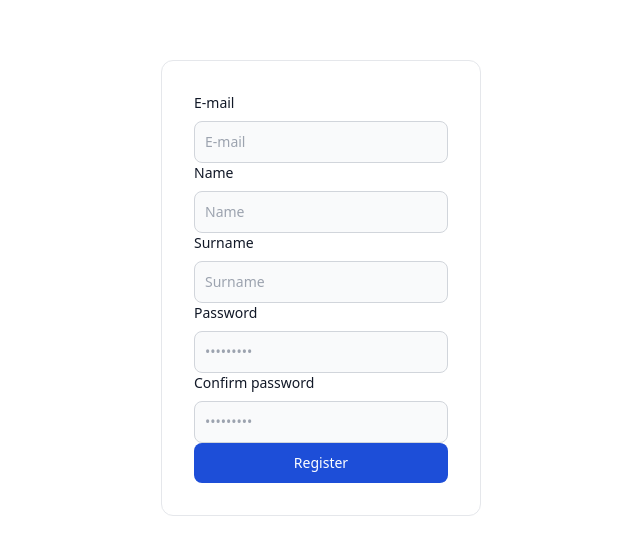
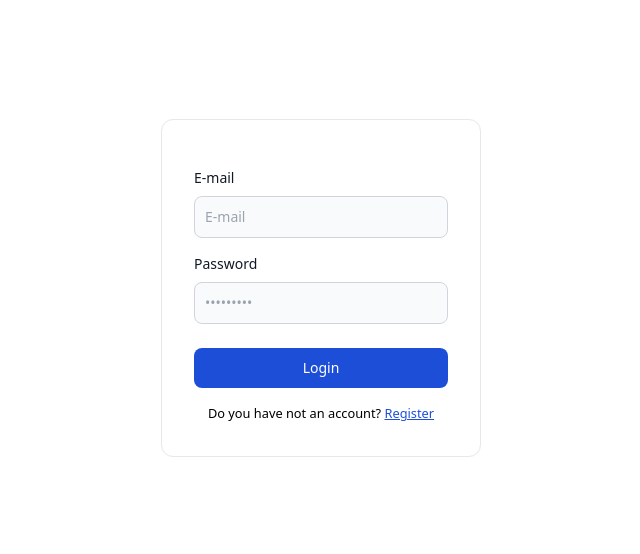
Before and after one commit to egmncyln/wordy_web, a Next.js app: page / in a window 1280 px wide. Shown: the part 112-666 px from the top of the page, without its empty margins (319-959 px from the left). Built offline with nearby package versions, Linux system fonts and the light colour scheme.

Commit message:
completed basic login/register form

```diff
--- /dev/null
+++ b/components/anchor/Anchor.module.css
@@ -0,0 +1,3 @@
+.anchor {
+  @apply font-normal underline text-blue-700 hover:text-blue-800;
+}
--- /dev/null
+++ b/components/anchor/Anchor.tsx
@@ -0,0 +1,24 @@
+import React from 'react';
+
+import styles from './Anchor.module.css';
+import cn from 'classnames';
+
+function Anchor(props) {
+  const clickHandler = e => {
+    e.preventDefault();
+    props.onClick(e);
+  };
+
+  return (
+    <a
+      {...props}
+      href='anchor'
+      className={cn(styles.anchor, props.className)}
+      onClick={clickHandler}
+    >
+      {props.children}
+    </a>
+  );
+}
+
+export default Anchor;
--- a/components/button/Button.tsx
+++ b/components/button/Button.tsx
@@ -4,12 +4,8 @@ import styles from './Button.module.css';
 import cn from 'classnames';
 
 function Button(props) {
-  const type: 'button' | 'submit' | 'reset' = props.type;
-  const color: string = props.color;
-  const className: string = props.className;
-
   return (
-    <button type={type} className={cn(styles[color], className)}>
+    <button {...props} className={cn(styles[props.color], props.className)}>
       {props.children}
     </button>
   );
--- a/components/form/Form.tsx
+++ b/components/form/Form.tsx
@@ -4,15 +4,13 @@ import styles from './Form.module.css';
 import cn from 'classnames';
 
 function Form(props) {
-  const className: string = props.className;
-
   const submitHandler = e => {
     e.preventDefault();
     props.onSubmit(e);
   };
 
   return (
-    <form className={cn(styles.form, className)} onSubmit={submitHandler}>
+    <form {...props} className={cn(styles.form, props.className)} onSubmit={submitHandler}>
       {props.children}
     </form>
   );
--- a/components/input/Input.tsx
+++ b/components/input/Input.tsx
@@ -3,20 +3,14 @@ import React from 'react';
 import styles from './Input.module.css';
 
 function Input(props) {
-  const id: string = props.id;
-  const type: string = props.type;
-  const label: string = props.label;
-  const placeholder: string = props.placeholder;
-  const className: string = props.className;
-
   return (
-    <div className={className}>
-      {label && (
-        <label htmlFor={id} className={styles.label}>
-          {label}
+    <div className={props.className}>
+      {props.label && (
+        <label htmlFor={props.id} className={styles.label}>
+          {props.label}
         </label>
       )}
-      <input id={id} type={type} className={styles.input} placeholder={placeholder} />
+      <input {...props} className={styles.input} />
     </div>
   );
 }
--- /dev/null
+++ b/components/small/Small.module.css
@@ -0,0 +1,3 @@
+.small {
+  @apply font-normal;
+}
--- /dev/null
+++ b/components/small/Small.tsx
@@ -0,0 +1,14 @@
+import React from 'react';
+
+import styles from './Small.module.css';
+import cn from 'classnames';
+
+function Small(props) {
+  return (
+    <small {...props} className={cn(styles.small, props.className)}>
+      {props.children}
+    </small>
+  );
+}
+
+export default Small;
--- a/pages/index.tsx
+++ b/pages/index.tsx
@@ -1,57 +1,92 @@
 import { NextPage } from 'next';
+import { useState } from 'react';
+
+import Anchor from '../components/anchor/Anchor';
 import Button from '../components/button/Button';
-
 import Form from '../components/form/Form';
 import Input from '../components/input/Input';
+import Small from '../components/small/Small';
+
+enum PageTypes {
+  Login,
+  Register,
+}
 
 const Index: NextPage = () => {
+  const [pageType, setPageType] = useState(PageTypes.Login);
+
   const strPassword = 'Password';
   const strEmail = 'E-mail';
   const strName = 'Name';
   const strSurname = 'Surname';
   const strPasswordPlaceholder = '•••••••••';
-  const inputMb = 4;
+
+  const isPageTypeRegister = () => pageType === PageTypes.Register;
+
+  const clickAnchorRegisterHandler = e => {
+    e.preventDefault();
+    setPageType(PageTypes.Register);
+  };
+
+  const clickAnchorLoginHandler = e => {
+    e.preventDefault();
+    setPageType(PageTypes.Login);
+  };
 
   return (
     <Form onSubmit={e => console.log(e)}>
       <Input
-        className={`mb-${inputMb}`}
+        className='mt-4'
         id={strEmail.toLowerCase()}
         type='text'
         label={strEmail}
         placeholder={strEmail}
       />
+      {isPageTypeRegister() && (
         <Input
-        className={`mb-${inputMb}`}
+          className='mt-4'
           id={strName.toLowerCase()}
           type='text'
           label={strName}
           placeholder={strName}
         />
+      )}
+      {isPageTypeRegister() && (
         <Input
-        className={`mb-${inputMb}`}
+          className='mt-4'
           id={strSurname.toLowerCase()}
           type='text'
           label={strSurname}
           placeholder={strSurname}
         />
+      )}
       <Input
-        className={`mb-${inputMb}`}
+        className='mt-4'
         id={strPassword.toLowerCase()}
         type='password'
         label={strPassword}
         placeholder={strPasswordPlaceholder}
       />
+      {isPageTypeRegister() && (
         <Input
-        className={`mb-${inputMb + 2}`}
+          className='mt-4'
           id={`confirm-${strPassword.toLowerCase()}`}
           type='password'
           label={`Confirm ${strPassword.toLowerCase()}`}
           placeholder={strPasswordPlaceholder}
         />
-      <Button type='submit' color='default' className='w-full'>
-        Register
+      )}
+      <Button type='submit' color='default' className='w-full mt-6'>
+        {isPageTypeRegister() ? 'Register' : 'Login'}
       </Button>
+      <Small className='block text-center mt-4'>
+        {isPageTypeRegister() ? `Do you already have an account? ` : `Do you have not an account? `}
+        {isPageTypeRegister() ? (
+          <Anchor onClick={clickAnchorLoginHandler}>Login</Anchor>
+        ) : (
+          <Anchor onClick={clickAnchorRegisterHandler}>Register</Anchor>
+        )}
+      </Small>
     </Form>
   );
 };
```
Also changed, not shown: 2 other files (tests, documents, lock files or other folders). Lines whose indentation alone changed are shown as unchanged.
